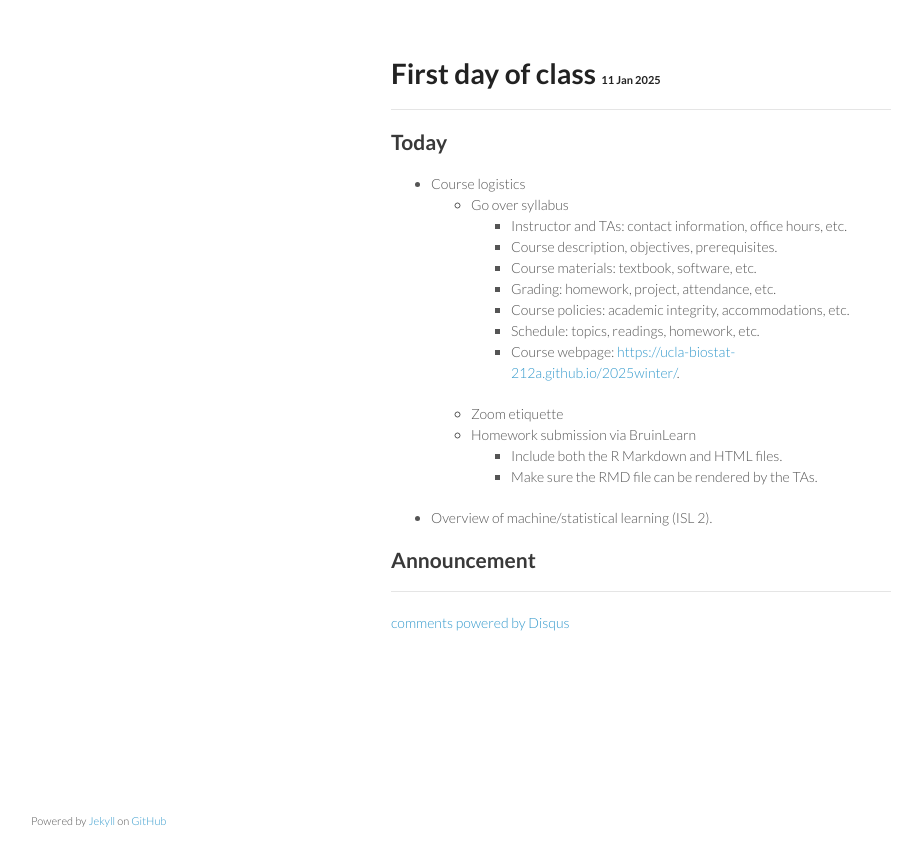
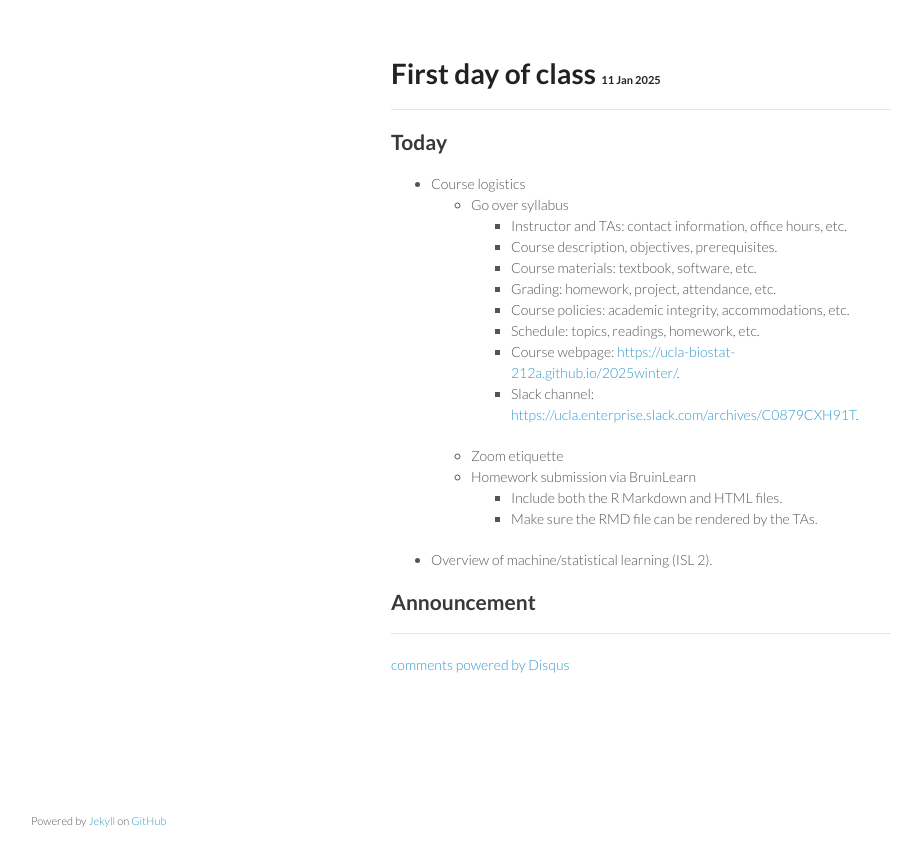
Before and after one commit to ucla-biostat-212a/2025winter, a Jekyll site: the page built from _posts/2025-01-11-week1-day1.md, in a window 1280 px wide. Shown: the top 866 px of the page, without its empty margins (179-1101 px from the left). Built offline with Jekyll 4.4.1, drawn with Linux system fonts in a browser that asks for light colours; comment, search, counter and statistics services are not loaded.

Commit message:
add slack

```diff
--- a/_posts/2025-01-11-week1-day1.md
+++ b/_posts/2025-01-11-week1-day1.md
@@ -15,6 +15,7 @@ category: biostat212awinter2025
     - Course policies: academic integrity, accommodations, etc.
     - Schedule: topics, readings, homework, etc.
     - Course webpage: <https://ucla-biostat-212a.github.io/2025winter/>.
+    - Slack channel: <https://ucla.enterprise.slack.com/archives/C0879CXH91T>.
   - Zoom etiquette
   - Homework submission via BruinLearn
     + Include both the R Markdown and HTML files.
```
